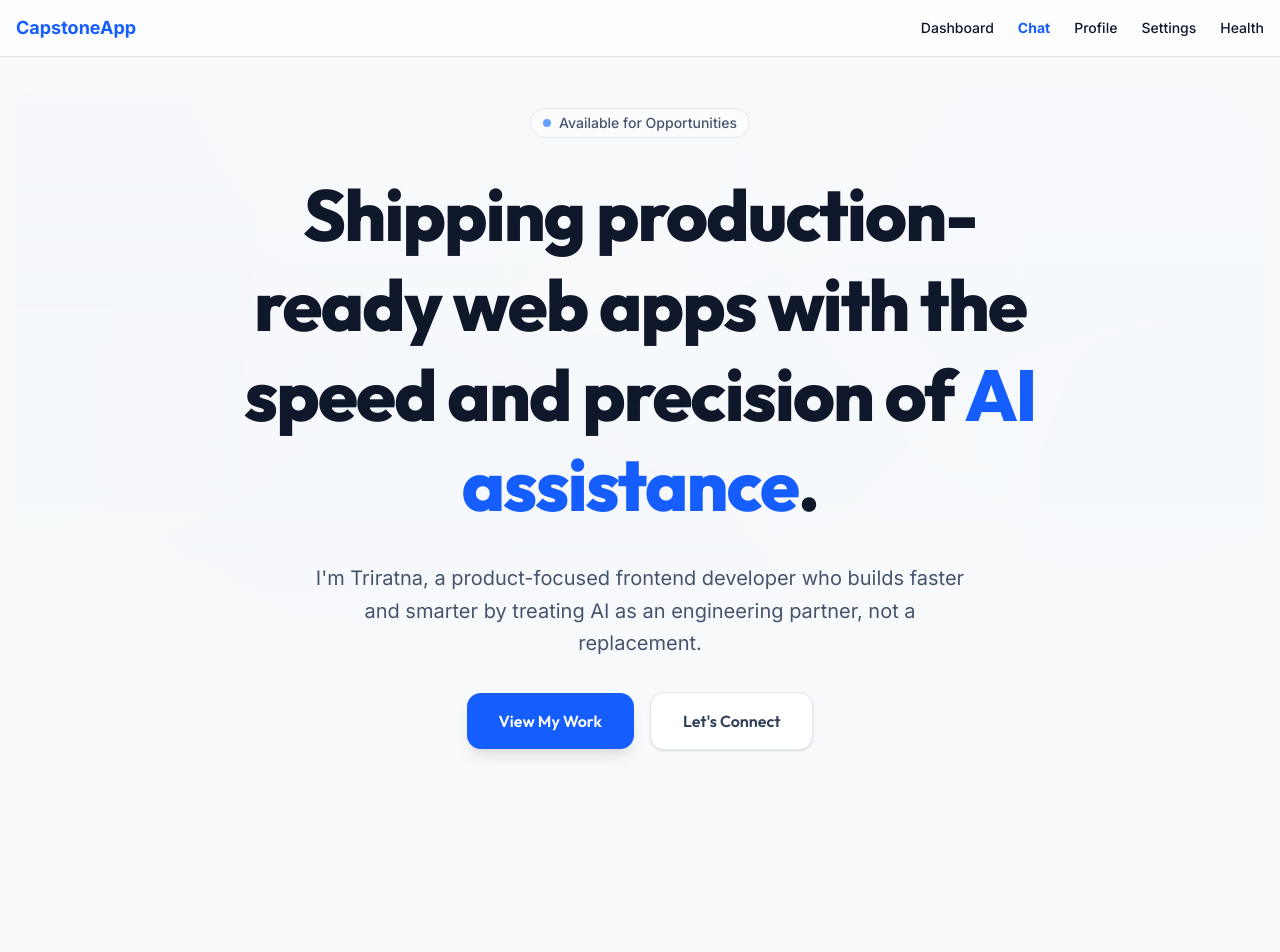
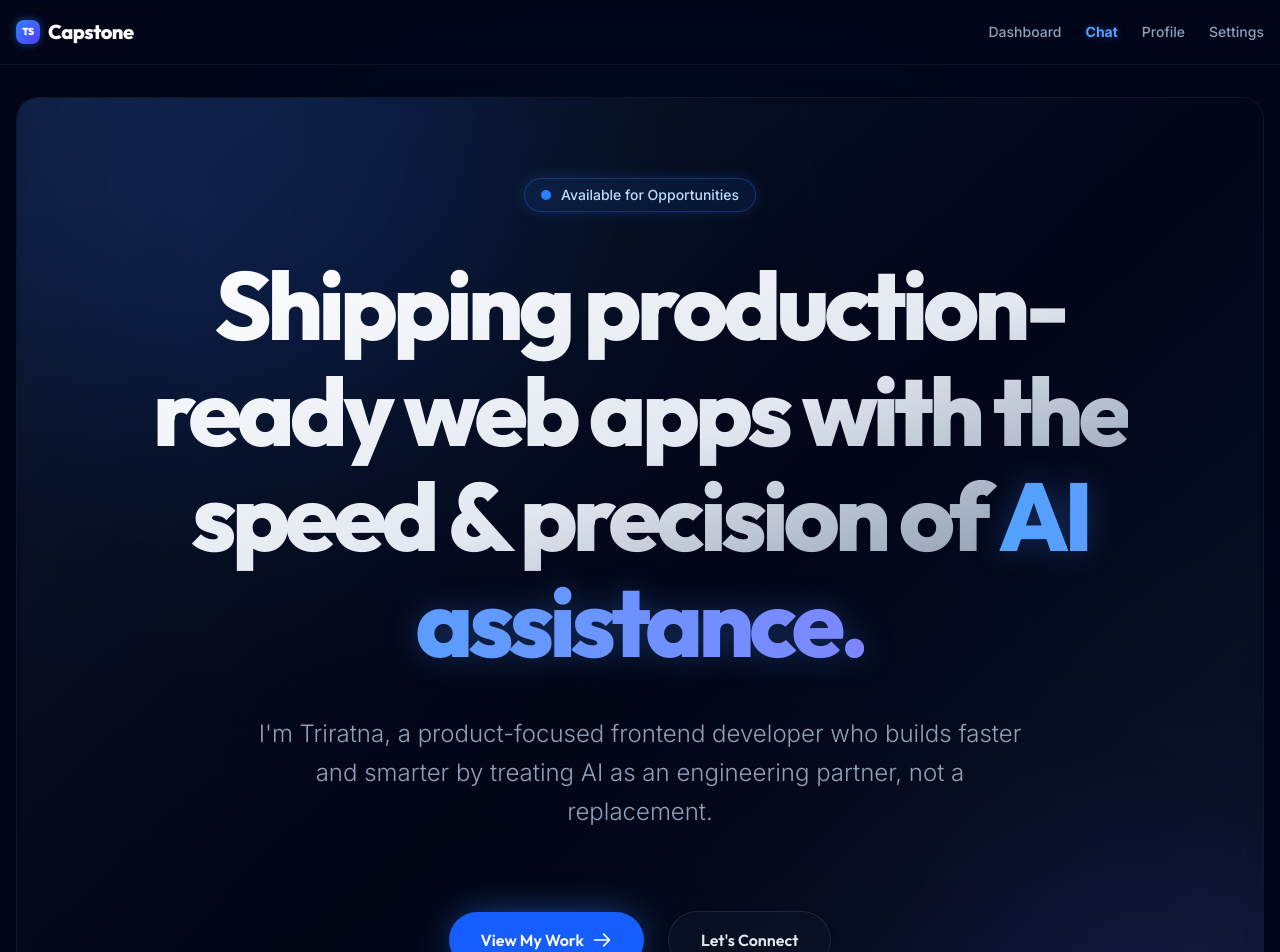
Before and after one commit to Triratnasethy/ai-capstone-project, a Next.js app in the folder capstone-app/: page / in a window 1280 px wide. Shown: the top 952 px of the page. Before the commit the page ends 801 px from the top, so only its background shows below. Built offline with nearby package versions, Linux system fonts and the light colour scheme.

Commit message:
feat: global redesign to ultra-premium dark glassmorphism

```diff
--- a/capstone-app/src/app/dashboard/page.tsx
+++ b/capstone-app/src/app/dashboard/page.tsx
@@ -1,20 +1,24 @@
 export default function DashboardPage() {
   return (
-    <div className="space-y-6">
-      <h1 className="text-3xl font-bold tracking-tight">Dashboard</h1>
+    <div className="space-y-8 animate-in fade-in duration-500">
+      <div>
+        <h1 className="text-4xl font-heading font-bold tracking-tight text-white">Dashboard</h1>
+        <p className="text-slate-400 mt-2">Overview of your recent activity and metrics.</p>
+      </div>
       <div className="grid grid-cols-1 md:grid-cols-3 gap-6">
-        <div className="p-6 bg-white border rounded-xl shadow-sm">
-          <h2 className="font-semibold text-lg mb-2">Metrics</h2>
-          <p className="text-slate-500 text-sm">Dashboard metrics placeholder.</p>
-        </div>
-        <div className="p-6 bg-white border rounded-xl shadow-sm">
-          <h2 className="font-semibold text-lg mb-2">Recent Activity</h2>
-          <p className="text-slate-500 text-sm">Activity feed placeholder.</p>
-        </div>
-        <div className="p-6 bg-white border rounded-xl shadow-sm">
-          <h2 className="font-semibold text-lg mb-2">Alerts</h2>
-          <p className="text-slate-500 text-sm">System alerts placeholder.</p>
-        </div>
+        {[
+          { title: 'Metrics', desc: 'Dashboard metrics placeholder.', icon: '📊' },
+          { title: 'Recent Activity', desc: 'Activity feed placeholder.', icon: '⚡' },
+          { title: 'Alerts', desc: 'System alerts placeholder.', icon: '🔔' }
+        ].map((card, i) => (
+          <div key={i} className="group p-6 bg-slate-900/40 border border-slate-800/60 rounded-2xl backdrop-blur-sm shadow-lg hover:-translate-y-1 hover:border-slate-700 hover:bg-slate-900/60 transition-all duration-300">
+            <div className="w-12 h-12 bg-slate-800/80 rounded-xl flex items-center justify-center text-2xl mb-4 group-hover:scale-110 transition-transform shadow-inner">
+              {card.icon}
+            </div>
+            <h2 className="font-heading font-semibold text-xl text-slate-200 mb-2 group-hover:text-white transition-colors">{card.title}</h2>
+            <p className="text-slate-400 text-sm leading-relaxed">{card.desc}</p>
+          </div>
+        ))}
       </div>
     </div>
   );
--- a/capstone-app/src/app/layout.tsx
+++ b/capstone-app/src/app/layout.tsx
@@ -14,22 +14,26 @@ export default function RootLayout({
 }>) {
   return (
     <html lang="en" className={cn(outfit.variable, inter.variable)}>
-      <body className="antialiased min-h-screen bg-slate-50 text-slate-900 font-sans">
-        <header className="sticky top-0 z-50 w-full border-b bg-white/95 backdrop-blur supports-[backdrop-filter]:bg-white/60">
-          <div className="container mx-auto px-4 h-14 flex items-center justify-between">
-            <Link href="/" className="font-bold text-lg text-blue-600">
-              CapstoneApp
+      <body className="antialiased min-h-screen bg-slate-950 text-slate-200 font-sans selection:bg-blue-500/30">
+        <header className="sticky top-0 z-50 w-full border-b border-slate-800/50 bg-slate-950/60 backdrop-blur-md supports-[backdrop-filter]:bg-slate-950/40">
+          <div className="container mx-auto px-4 h-16 flex items-center justify-between">
+            <Link href="/" className="font-heading font-extrabold text-xl tracking-tight text-white flex items-center gap-2">
+              <div className="w-6 h-6 rounded-md bg-gradient-to-br from-blue-500 to-indigo-600 flex items-center justify-center shadow-[0_0_10px_rgba(59,130,246,0.5)]">
+                <span className="text-[10px] font-black text-white">TS</span>
+              </div>
+              Capstone
             </Link>
             <nav className="flex items-center gap-6 text-sm font-medium">
-              <Link href="/dashboard" className="transition-colors hover:text-blue-600">Dashboard</Link>
-              <Link href="/chat" className="transition-colors hover:text-blue-600 font-bold text-blue-600">Chat</Link>
-              <Link href="/profile" className="transition-colors hover:text-blue-600">Profile</Link>
-              <Link href="/settings" className="transition-colors hover:text-blue-600">Settings</Link>
-              <Link href="/health" className="transition-colors hover:text-blue-600">Health</Link>
+              <Link href="/dashboard" className="text-slate-400 hover:text-white hover:drop-shadow-[0_0_5px_rgba(255,255,255,0.5)] transition-all">Dashboard</Link>
+              <Link href="/chat" className="text-blue-400 font-bold hover:text-blue-300 drop-shadow-[0_0_5px_rgba(59,130,246,0.4)] transition-all">Chat</Link>
+              <Link href="/profile" className="text-slate-400 hover:text-white hover:drop-shadow-[0_0_5px_rgba(255,255,255,0.5)] transition-all">Profile</Link>
+              <Link href="/settings" className="text-slate-400 hover:text-white hover:drop-shadow-[0_0_5px_rgba(255,255,255,0.5)] transition-all">Settings</Link>
             </nav>
           </div>
         </header>
-        <main className="container mx-auto px-4 py-8">
+        <main className="container mx-auto px-4 py-8 relative">
+          {/* Subtle background glow for all pages */}
+          <div className="fixed top-20 left-1/2 -translate-x-1/2 w-[800px] h-[400px] bg-blue-600/5 rounded-full blur-[120px] pointer-events-none -z-10"></div>
           {children}
         </main>
       </body>
--- a/capstone-app/src/app/page.tsx
+++ b/capstone-app/src/app/page.tsx
@@ -2,49 +2,78 @@ import Link from 'next/link';
 
 export default function Home() {
   return (
-    <div className="relative flex flex-col items-center justify-center min-h-[85vh] text-center overflow-hidden rounded-2xl">
-      {/* Background Image Layer */}
+    <div className="relative flex flex-col items-center justify-center min-h-[90vh] text-center overflow-hidden rounded-3xl bg-slate-950 border border-slate-800/50 shadow-2xl">
+
+      {/* Base Dark Gradient */}
+      <div className="absolute inset-0 bg-gradient-to-br from-slate-900 via-slate-950 to-slate-900 z-0"></div>
+
+      {/* Abstract Glowing Orbs */}
+      <div className="absolute top-[-20%] left-[-10%] w-[50%] h-[50%] rounded-full bg-blue-600/20 blur-[120px] z-0 animate-pulse mix-blend-screen"></div>
+      <div className="absolute bottom-[-10%] right-[-10%] w-[40%] h-[40%] rounded-full bg-indigo-600/20 blur-[100px] z-0 animate-pulse mix-blend-screen" style={{ animationDelay: '1s' }}></div>
+
+      {/* Hero Texture Overlay */}
       <div
-        className="absolute inset-0 z-0 opacity-40 mix-blend-overlay pointer-events-none"
+        className="absolute inset-0 z-0 opacity-20 mix-blend-overlay pointer-events-none"
         style={{
           backgroundImage: "url('/images/hero-texture.jpg')",
           backgroundSize: "cover",
           backgroundPosition: "center",
         }}
       />
-      {/* Subtle Gradient Overlay */}
-      <div className="absolute inset-0 z-0 bg-gradient-to-b from-slate-50/50 via-transparent to-slate-50 pointer-events-none" />
 
       {/* Content Layer */}
-      <div className="relative z-10 max-w-4xl space-y-8 px-6">
-        <div className="inline-flex items-center rounded-full border border-slate-200 bg-white/50 px-3 py-1 text-sm font-medium text-slate-600 backdrop-blur-sm">
-          <span className="flex h-2 w-2 rounded-full bg-blue-500 mr-2 animate-pulse"></span>
+      <div className="relative z-10 max-w-5xl space-y-10 px-6 py-20 flex flex-col items-center">
+
+        {/* Availability Badge */}
+        <div className="inline-flex items-center rounded-full border border-blue-500/30 bg-blue-500/10 px-4 py-1.5 text-sm font-medium text-blue-200 backdrop-blur-md shadow-[0_0_15px_rgba(59,130,246,0.2)]">
+          <span className="relative flex h-2.5 w-2.5 mr-2.5">
+            <span className="animate-ping absolute inline-flex h-full w-full rounded-full bg-blue-400 opacity-75"></span>
+            <span className="relative inline-flex rounded-full h-2.5 w-2.5 bg-blue-500"></span>
+          </span>
           Available for Opportunities
         </div>
 
-        <h1 className="text-5xl md:text-7xl font-heading font-extrabold tracking-tight text-slate-900 leading-tight">
-          Shipping production-ready web apps with the speed and precision of <span className="text-blue-600">AI assistance</span>.
+        {/* Main Headline */}
+        <h1 className="text-6xl md:text-8xl font-heading font-extrabold tracking-tighter leading-[1.1] text-transparent bg-clip-text bg-gradient-to-br from-white via-slate-200 to-slate-500">
+          Shipping production-ready web apps with the speed & precision of <span className="text-transparent bg-clip-text bg-gradient-to-r from-blue-400 to-indigo-400 drop-shadow-[0_0_15px_rgba(59,130,246,0.3)]">AI assistance.</span>
         </h1>
 
-        <p className="text-lg md:text-xl text-slate-600 max-w-2xl mx-auto font-sans leading-relaxed">
+        {/* Subtitle */}
+        <p className="text-xl md:text-2xl text-slate-400 max-w-3xl mx-auto font-sans leading-relaxed font-light">
           I'm Triratna, a product-focused frontend developer who builds faster and smarter by treating AI as an engineering partner, not a replacement.
         </p>
 
-        <div className="flex flex-col sm:flex-row gap-4 mt-8 justify-center items-center">
+        {/* CTA Buttons */}
+        <div className="flex flex-col sm:flex-row gap-6 mt-10 justify-center items-center w-full">
           <Link
             href="/dashboard"
-            className="px-8 py-4 bg-blue-600 text-white font-heading font-semibold rounded-xl shadow-lg hover:bg-blue-700 hover:-translate-y-0.5 transition-all duration-200 ring-2 ring-transparent focus:ring-blue-500"
+            className="group relative px-8 py-4 bg-blue-600 text-white font-heading font-semibold rounded-full shadow-[0_0_40px_-10px_rgba(59,130,246,0.8)] hover:shadow-[0_0_60px_-15px_rgba(59,130,246,1)] hover:-translate-y-1 transition-all duration-300 overflow-hidden"
           >
-            View My Work
+            <div className="absolute inset-0 w-full h-full bg-gradient-to-r from-transparent via-white/20 to-transparent -translate-x-[150%] group-hover:animate-[shimmer_1.5s_infinite]"></div>
+            <span className="relative flex items-center">
+              View My Work
+              <svg className="ml-2 w-5 h-5 group-hover:translate-x-1 transition-transform" fill="none" viewBox="0 0 24 24" stroke="currentColor">
+                <path strokeLinecap="round" strokeLinejoin="round" strokeWidth={2} d="M14 5l7 7m0 0l-7 7m7-7H3" />
+              </svg>
+            </span>
           </Link>
           <a
             href="https://linkedin.com"
             target="_blank"
             rel="noopener noreferrer"
-            className="px-8 py-4 bg-white text-slate-700 border border-slate-200 font-heading font-semibold rounded-xl shadow-sm hover:bg-slate-50 hover:border-slate-300 transition-all duration-200"
+            className="px-8 py-4 bg-slate-900/50 text-slate-200 border border-slate-700/50 font-heading font-semibold rounded-full backdrop-blur-md shadow-lg hover:bg-slate-800 hover:text-white hover:border-slate-600 transition-all duration-300"
           >
             Let's Connect
           </a>
+        </div>
+
+        {/* Floating Glass Cards (Tech Stack Visual) */}
+        <div className="pt-16 w-full max-w-3xl mx-auto grid grid-cols-3 gap-4 opacity-70">
+          {['Next.js 15 App Router', 'Tailwind CSS v4', 'Vercel AI SDK'].map((tech) => (
+            <div key={tech} className="bg-slate-900/40 border border-slate-800/60 rounded-xl p-4 backdrop-blur-sm text-slate-400 text-sm font-medium hover:text-slate-200 hover:border-slate-700 transition-colors">
+              {tech}
+            </div>
+          ))}
         </div>
       </div>
     </div>
```
Also changed, not shown: capstone-app/src/app/profile/page.tsx (+28 -9 lines), capstone-app/src/app/settings/page.tsx (+23 -12 lines), 2 other files (tests, documents, lock files or other folders).
